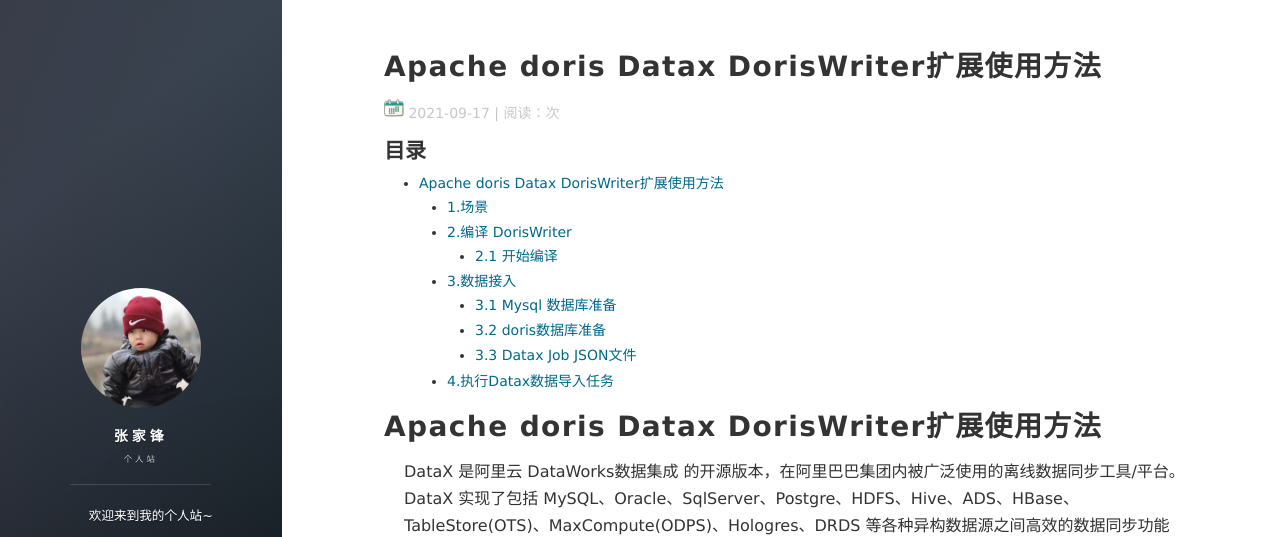
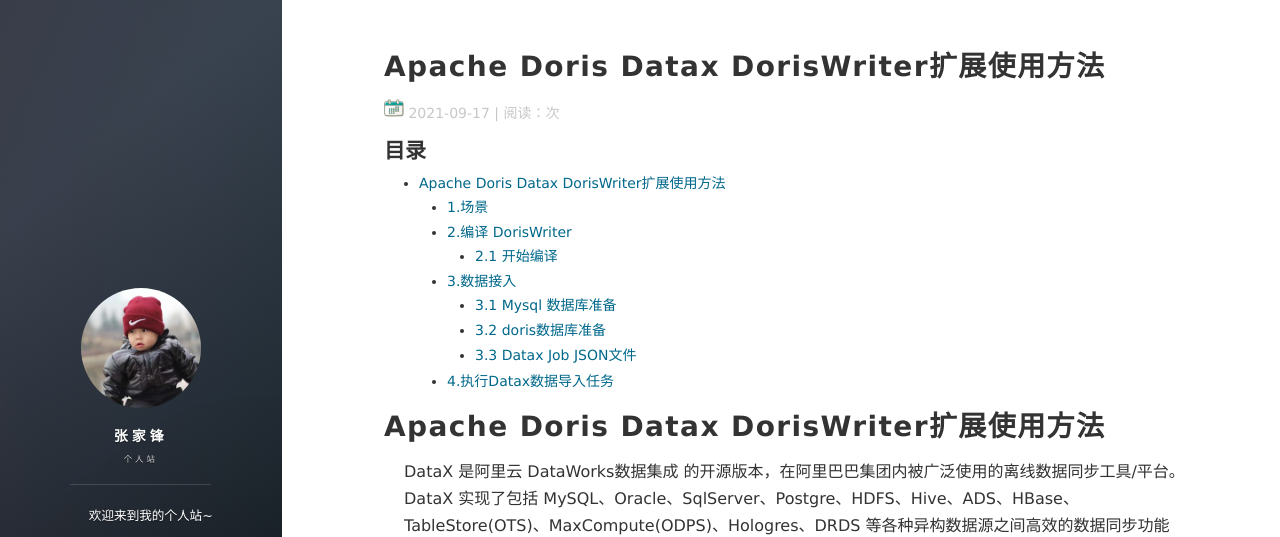
Before and after one commit to hf200012/hf200012.github.io, a Jekyll site: the page built from _posts/2021-09-23-Apache doris Datax DorisWriter扩展使用方法.md, in a window 1280 px wide and 900 px high. Shown: the top 537 px of the window. Built offline with Jekyll 4.4.1, drawn with Linux system fonts in a browser that asks for light colours; nearby versions of some CDN libraries; comment, search, counter and statistics services are not loaded.

```diff
--- a/_posts/2021-09-23-Apache doris Datax DorisWriter扩展使用方法.md
+++ b/_posts/2021-09-23-Apache doris Datax DorisWriter扩展使用方法.md
@@ -1,11 +1,11 @@
 ---
 layout: post
-title: "Apache doris Datax DorisWriter扩展使用方法"
+title: "Apache Doris Datax DorisWriter扩展使用方法"
 date: 2021-09-17
-description: "Apache doris Datax DorisWriter扩展使用方法"
+description: "Apache Doris Datax DorisWriter扩展使用方法"
 tag: Apache Doris
 ---
-# Apache doris Datax DorisWriter扩展使用方法
+# Apache Doris Datax DorisWriter扩展使用方法
 
 DataX 是阿里云 DataWorks数据集成 的开源版本，在阿里巴巴集团内被广泛使用的离线数据同步工具/平台。DataX 实现了包括 MySQL、Oracle、SqlServer、Postgre、HDFS、Hive、ADS、HBase、TableStore(OTS)、MaxCompute(ODPS)、Hologres、DRDS 等各种异构数据源之间高效的数据同步功能
 
```
